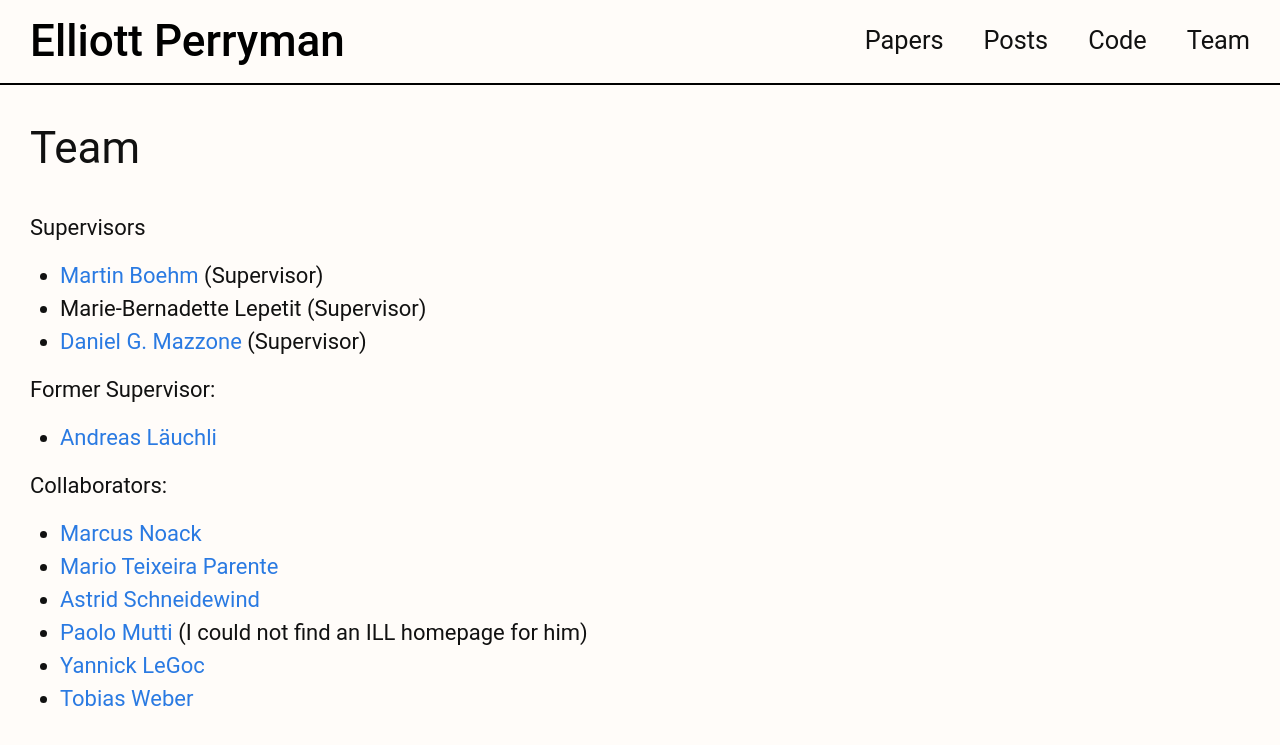
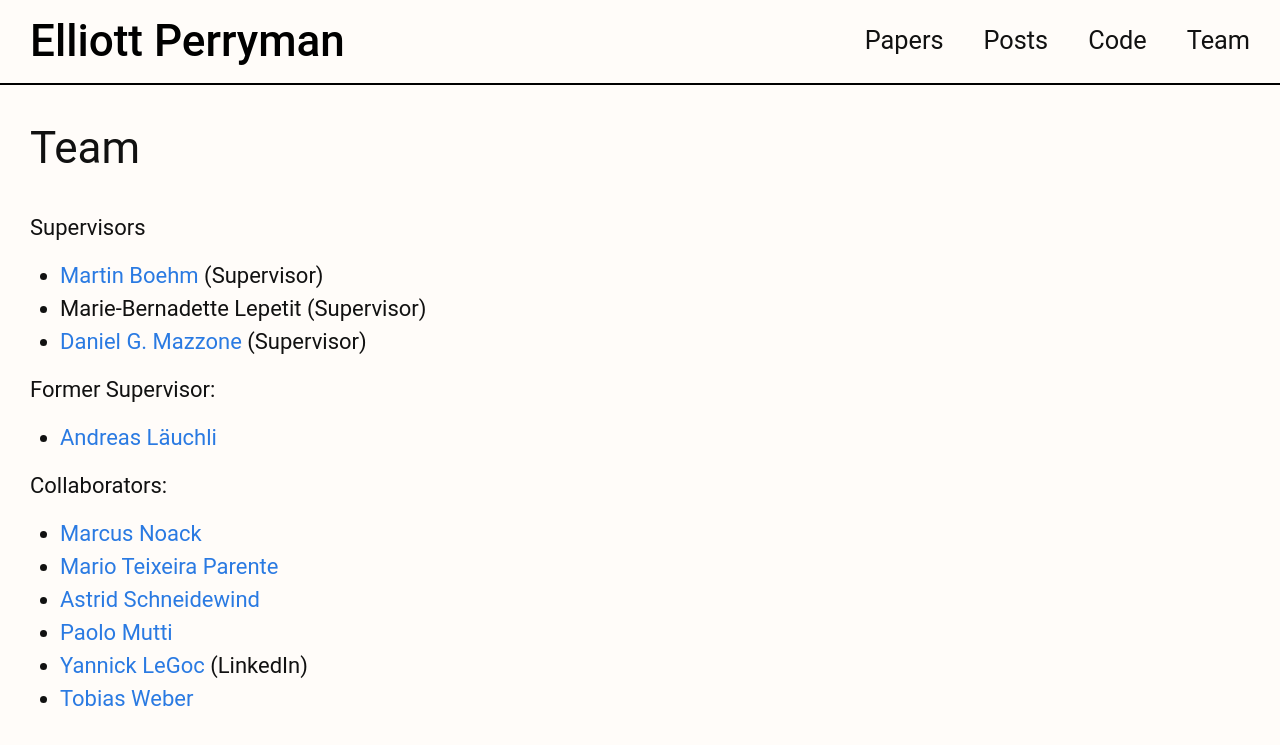
Before and after one commit to elliottperryman/elliottperryman.github.io, a Jekyll site: the page built from collaborators.markdown, in a window 1280 px wide. Shown: the top 745 px of the page. Built offline with Jekyll 4.4.1, drawn with Linux system fonts in a browser that asks for light colours; nearby versions of some CDN libraries.

Commit message:
update yannick

```diff
--- a/collaborators.markdown
+++ b/collaborators.markdown
@@ -17,6 +17,6 @@ Collaborators:
  - [Marcus Noack](https://www.marcusnoack.com)
  - [Mario Teixeira Parente](https://www.mateipa.de)
  - [Astrid Schneidewind](https://www.fz-juelich.de/profile/schneidewind_a)
- - [Paolo Mutti](https://www.ill.eu/for-ill-users/support-infrastructures/instrument-control-service) (I could not find an ILL homepage for him)
- - [Yannick LeGoc](https://fr.linkedin.com/in/yannick-le-goc-278aa65)
+ - [Paolo Mutti](https://www.ill.eu/for-ill-users/support-infrastructures/instrument-control-service)
+ - [Yannick LeGoc](https://fr.linkedin.com/in/yannick-le-goc-278aa65) (LinkedIn)
  - [Tobias Weber](https://www.ill.eu/for-ill-users/support-labs-infrastructure/computing-for-science/tobias-weber-1)
```
